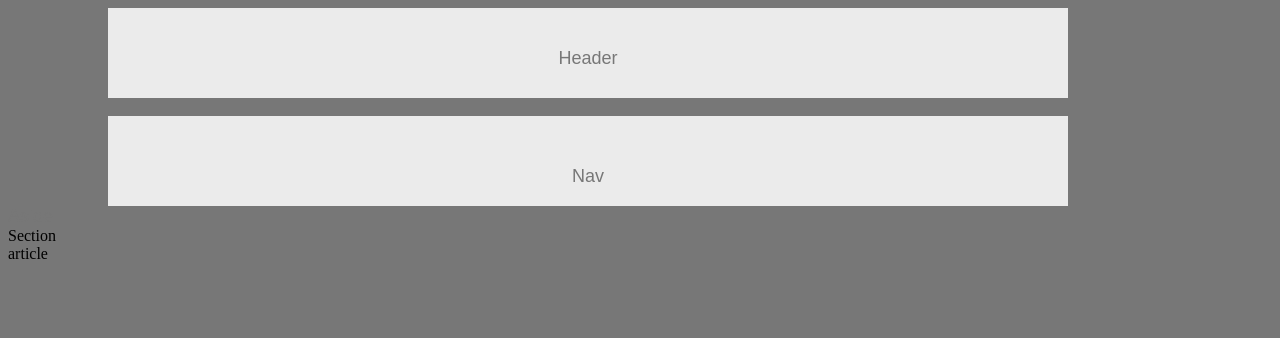
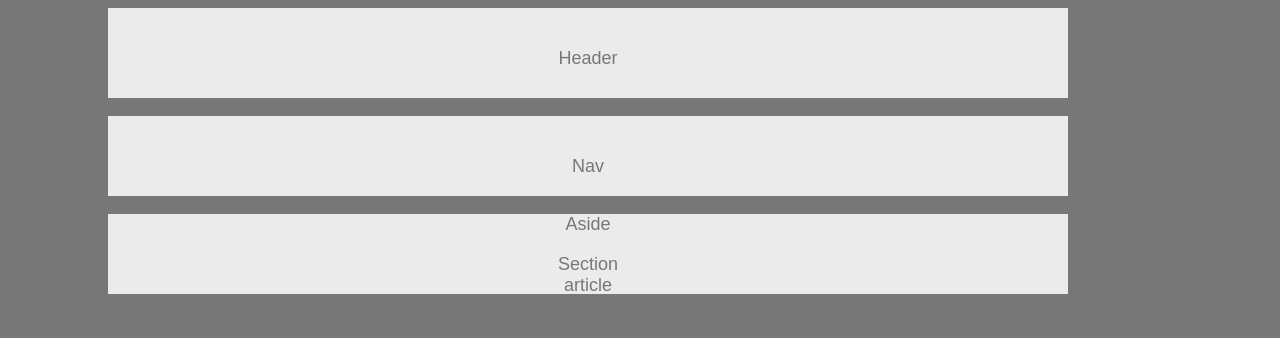
Before and after one commit to katherinerinas/HW-Wireframe, a plain HTML site: page index.html in a window 1280 px wide. Drawn offline with Linux system fonts and the light colour scheme.

Commit message:
added the section with article, h1,h1,h3 and P

```diff
--- a/index.html
+++ b/index.html
@@ -8,8 +8,13 @@
 
 	<nav>Nav</nav>
 
-<aside>Aside</aside>
+	<br>
 
+<div>
+	<aside>Aside</aside>
+</div>
+
+<div>
 <section>Section
 
 <article>article
@@ -18,7 +23,8 @@
 
 </section>
 <aside></aside>
-<p></p>
+<p>P</p>
+</div>
 
 
 </body>
--- a/style.css
+++ b/style.css
@@ -22,7 +22,7 @@ nav{
 	text-align:center;
 	width:960px;
 	height: 40px;
-	padding-top:50px;
+	padding-top:40px;
 	margin-left:100px;
 	margin-right:250px;
 
@@ -34,3 +34,15 @@ aside{
 	font-family:Arial;
 	font-size:18px;
 }
+
+div {background-color:#ebebeb;
+	color:#777;
+	font-family:Arial;
+	font-size:18px;
+	text-align:center;
+	width:960px;
+	height: 40px;
+	margin-left:100px;
+	margin-right:300px;
+
+}
```
